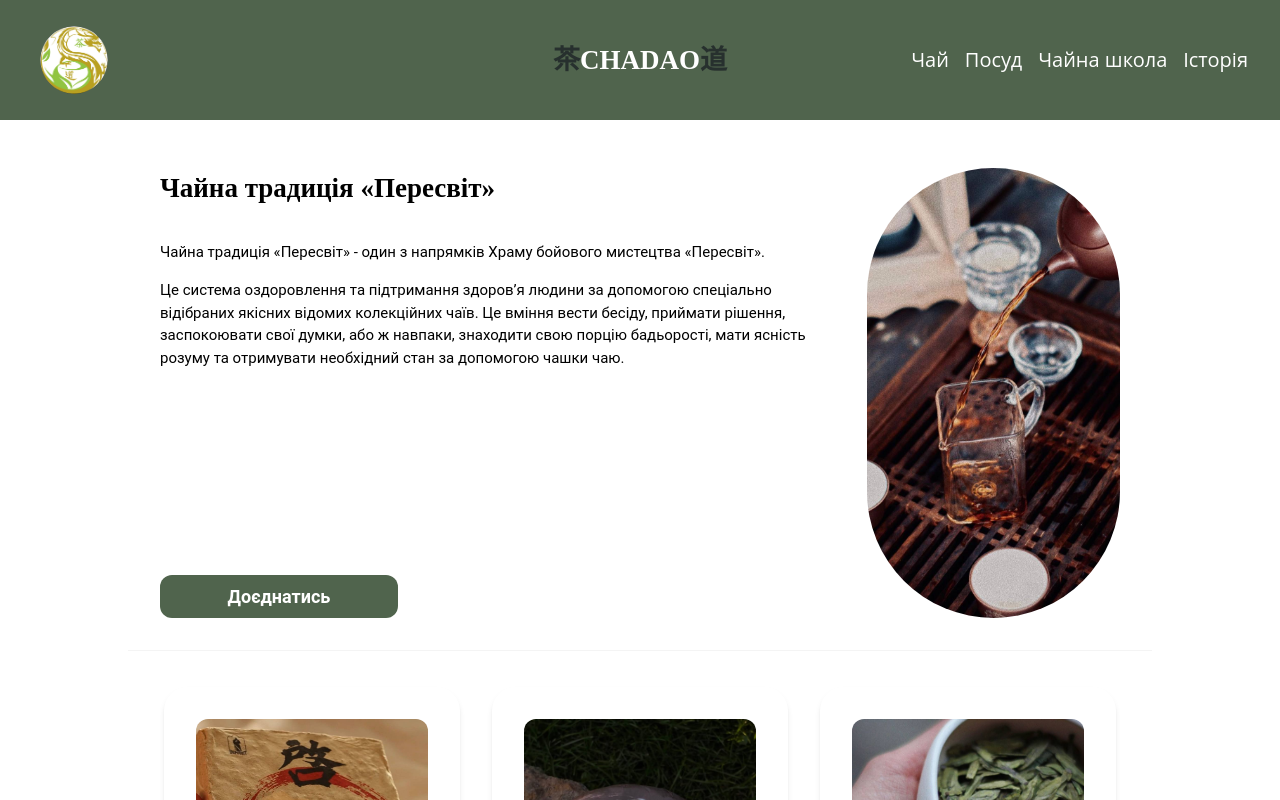
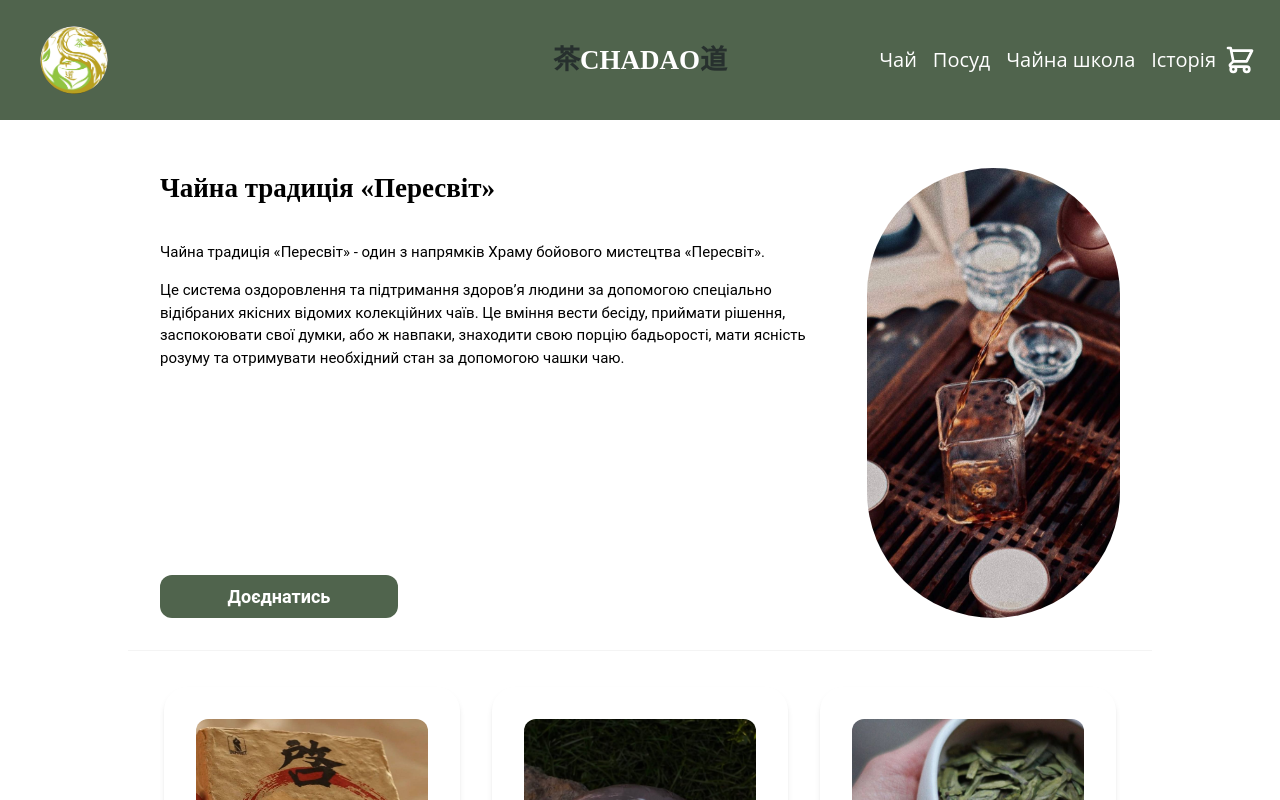
Before and after one commit to VladAntonov95/tea-master, a Next.js app: page / in a window 1280 px wide. Shown: the top 800 px of the page. Built offline with nearby package versions, Linux system fonts and the light colour scheme.

Commit message:
feat/add shopping cart, add logic for count in cart with use context

```diff
--- a/src/app/layout.js
+++ b/src/app/layout.js
@@ -1,35 +1,51 @@
+// root layout
+
 "use client";
-// import useState from react
 import { useState } from "react";
-
-// import styles
 import "../styles/globals.css";
-
-// import Header and Footer components
 import Header from "@/components/layout/Header/Header";
 import Footer from "@/components/layout/Footer/Footer";
-
-// import detailed sections
 import DetailedTea from "@/sections/DetailedTea/DetailedTea";
 import DetailedTableware from "@/sections/DetailedTableware/DetailedTableware";
 import DetailedSchool from "@/sections/DetailedSchool/DetailedSchool";
 import History from "@/sections/History/History";
-
-// export const metadata = {
-//   title: "Чайна Перетвореного Світогляду",
-//   description: "Чайна Перетвореного Світогляду",
-// };
-// make server metadata
+import Cart from "@/sections/Cart/Cart";
+import { CartProvider, useCart } from "@/context/CartContext";
 
 export default function RootLayout({ children }) {
-  // State to show ditailed section
   const [activeSection, setActiveSection] = useState("");
-
-  // State to reset selected tea
   const [selectedTea, setSelectedTea] = useState(null);
   const [selectedTableware, setSelectedTableware] = useState(null);
 
-  // Function to handle section click
+  return (
+    <CartProvider>
+      <LayoutContent
+        activeSection={activeSection}
+        setActiveSection={setActiveSection}
+        selectedTea={selectedTea}
+        setSelectedTea={setSelectedTea}
+        selectedTableware={selectedTableware}
+        setSelectedTableware={setSelectedTableware}
+      >
+        {children}
+      </LayoutContent>
+    </CartProvider>
+  );
+}
+
+// Создание нового компонента LayoutContent
+function LayoutContent({
+  activeSection,
+  setActiveSection,
+  selectedTea,
+  setSelectedTea,
+  selectedTableware,
+  setSelectedTableware,
+  children,
+}) {
+  const { cartItems, addToCart } = useCart(); // Теперь это будет работать
+
+  // Функция для обработки клика по секции
   const handleSectionClick = (section) => {
     if (section === "tea") {
       setSelectedTea(null);
@@ -40,9 +56,9 @@ export default function RootLayout({ children }) {
     window.scrollTo({ top: 0, behavior: "instant" });
   };
 
-  // Function to handle back click
+  // Функция для обработки нажатия кнопки "Назад"
   const handleBackClick = () => {
-    setActiveSection(""); // Сбрасываем активную секцию, чтобы вернуть на главный экран
+    setActiveSection("");
   };
 
   return (
@@ -52,15 +68,19 @@ export default function RootLayout({ children }) {
           onSectionClick={handleSectionClick}
           onBack={handleBackClick}
           activeSection={activeSection}
+          cartItems={cartItems} // Теперь передаем cartItems из контекста
         />
+
         <main className={`${activeSection ? "hidden" : "block"}`}>
           {children}
         </main>
+
         {activeSection === "tea" && (
           <DetailedTea
             onBack={handleBackClick}
             selectedTea={selectedTea}
             onSelectTea={setSelectedTea}
+            addToCart={addToCart}
           />
         )}
         {activeSection === "tableware" && (
@@ -69,6 +89,7 @@ export default function RootLayout({ children }) {
             selectedTableware={selectedTableware}
             onSelectTableware={setSelectedTableware}
             activeSection={activeSection}
+            addToCart={addToCart}
           />
         )}
         {activeSection === "school" && (
@@ -77,6 +98,9 @@ export default function RootLayout({ children }) {
             activeSection={activeSection}
           />
         )}
+        {activeSection === "cart" && (
+          <Cart onBack={handleBackClick} activeSection={activeSection} />
+        )}
         {activeSection === "history" && <History onBack={handleBackClick} />}
         <Footer activeSection={activeSection} />
       </body>
--- a/src/components/layout/Header/Header.jsx
+++ b/src/components/layout/Header/Header.jsx
@@ -10,10 +10,13 @@ import Image from "next/image";
 
 // import burger icon
 import { GiHamburgerMenu } from "react-icons/gi";
+import { HiOutlineShoppingCart } from "react-icons/hi";
 
 // Header component
-const Header = ({ onSectionClick, onBack, activeSection }) => {
+const Header = ({ onSectionClick, onBack, activeSection, cartItems }) => {
   const [isMenuOpen, setIsMenuOpen] = useState(false);
+
+  const cartItemCount = cartItems.length;
 
   // navigation links
   const links = [
@@ -77,6 +80,18 @@ const Header = ({ onSectionClick, onBack, activeSection }) => {
               </li>
             ))}
           </ul>
+          <button onClick={() => onSectionClick("cart")} className="relative">
+            <HiOutlineShoppingCart
+              className={`h-8 w-8 text-white-text ${activeSection === "tableware" || activeSection === "school" ? "hover:text-tableware-hover" : "hover:text-hover-color"} cursor-pointer`}
+            />
+            {cartItemCount > 0 && (
+              <span
+                className={`${activeSection === "tableware" || activeSection === "school" ? "bg-tableware-color" : "bg-dark-green"} absolute -right-2 -top-2 flex h-6 w-6 items-center justify-center rounded-full border-2 border-white-text text-m font-bold text-white-text`}
+              >
+                {cartItemCount}
+              </span>
+            )}
+          </button>
         </nav>
         <button className="ml-auto pr-4 laptop:hidden" onClick={toggleMenu}>
           <GiHamburgerMenu className="h-8 w-8 text-white-text" />
--- /dev/null
+++ b/src/context/CartContext.js
@@ -0,0 +1,24 @@
+// src/context/CartContext.js
+
+import React, { createContext, useContext, useState } from "react";
+
+const CartContext = createContext();
+
+export const CartProvider = ({ children }) => {
+  const [cartItems, setCartItems] = useState([]);
+
+  const addToCart = (item) => {
+    setCartItems((prevItems) => [...prevItems, item]);
+    console.log("addToCart:", item);
+  };
+
+  return (
+    <CartContext.Provider value={{ cartItems, addToCart }}>
+      {children}
+    </CartContext.Provider>
+  );
+};
+
+export const useCart = () => {
+  return useContext(CartContext);
+};
--- /dev/null
+++ b/src/sections/Cart/Cart.jsx
@@ -0,0 +1,18 @@
+import React from "react";
+
+const Cart = ({ onBack }) => {
+  return (
+    <section className="bg-yellow-200 p-8">
+      <h2 className="mb-4 font-merriweather text-lg font-bold">Корзина</h2>
+      <p className="mb-4 font-roboto text-m">Тут будуть ваші покупки</p>
+      <button
+        onClick={onBack}
+        className="bg-blue-500 text-white mt-4 rounded px-4 py-2 font-roboto text-sm"
+      >
+        Назад
+      </button>
+    </section>
+  );
+};
+
+export default Cart;
--- a/src/sections/DetailedTableware/DetailedTableware.jsx
+++ b/src/sections/DetailedTableware/DetailedTableware.jsx
@@ -19,6 +19,7 @@ const DetailedTableware = ({
   selectedTableware,
   onSelectTableware,
   activeSection,
+  addToCart,
 }) => {
   const handleTablewareSelect = (tableware) => {
     onSelectTableware(tableware);
@@ -76,6 +77,7 @@ const DetailedTableware = ({
                       className="mx-auto mt-4 px-[72px] py-2 font-roboto text-sm font-semibold"
                       title="Зробити замовленя посуду"
                       activeSection={activeSection}
+                      onClick={() => addToCart(selectedTableware)}
                     >
                       {`Замовити`}
                     </Button>
@@ -113,6 +115,7 @@ const DetailedTableware = ({
                 className="mx-auto mt-4 px-[72px] py-2 font-roboto text-sm font-semibold"
                 title="Зробити замовленя посуду"
                 activeSection={activeSection}
+                onClick={() => addToCart(selectedTableware)}
               >
                 {`Замовити`}
               </Button>
--- a/src/sections/DetailedTea/DetailedTea.jsx
+++ b/src/sections/DetailedTea/DetailedTea.jsx
@@ -11,7 +11,7 @@ import Button from "@/components/Button/Button";
 import { teas } from "../Tea/teas";
 
 // create DatailedTea component
-const DetailedTea = ({ onBack, selectedTea, onSelectTea }) => {
+const DetailedTea = ({ onBack, selectedTea, onSelectTea, addToCart }) => {
   const handleTeaSelect = (tea) => {
     onSelectTea(tea);
     window.scrollTo({ top: 0, behavior: "instant" });
@@ -64,6 +64,7 @@ const DetailedTea = ({ onBack, selectedTea, onSelectTea }) => {
                     <Button
                       className="mx-auto mt-4 px-[72px] py-2 font-roboto text-sm font-semibold"
                       title="Зробити замовленя чаю"
+                      onClick={() => addToCart(selectedTea)}
                     >
                       {`Замовити`}
                     </Button>
@@ -100,6 +101,7 @@ const DetailedTea = ({ onBack, selectedTea, onSelectTea }) => {
               <Button
                 className="mx-auto mt-4 px-[72px] py-2 font-roboto text-sm font-semibold"
                 title="Зробити замовленя чаю"
+                onClick={() => addToCart(selectedTea)}
               >
                 {`Замовити`}
               </Button>
--- a/src/sections/Tea/Swiper.jsx
+++ b/src/sections/Tea/Swiper.jsx
@@ -16,8 +16,13 @@ import "./swiper.css";
 // import tea base
 import { teas } from "./teas";
 
+// import useContext hook
+import { useCart } from "@/context/CartContext";
+
 // swiper component
 const TeaSwiper = () => {
+  const { addToCart } = useCart();
+  // console.log(addToCart);
   return (
     <Swiper
       spaceBetween={32}
@@ -69,7 +74,7 @@ const TeaSwiper = () => {
               height={286}
               className="h-auto max-h-[268px] min-h-[268px] w-full max-w-[286px] rounded-[12px]"
             />
-            <h3 className="font-merriweather mt-4 text-center text-m font-semibold">
+            <h3 className="mt-4 text-center font-merriweather text-m font-semibold">
               {tea.name}
             </h3>
             <p className="mt-2 text-center font-roboto text-s">
@@ -78,6 +83,7 @@ const TeaSwiper = () => {
             <Button
               className="mx-auto mt-4 px-[72px] py-2 font-roboto text-md font-semibold tablet:mt-8"
               title="Зробити замовленя чаю"
+              onClick={() => addToCart(tea)}
             >
               Замовити
             </Button>
--- a/src/sections/Tea/Tea.jsx
+++ b/src/sections/Tea/Tea.jsx
@@ -2,12 +2,16 @@
 // import swiper component
 import TeaSwiper from "./Swiper";
 
+// import context hook
+import { useCart } from "@/context/CartContext"; // Импортируем хук контекста
+
 // Tea component
 export const Tea = () => {
+  const { addToCart } = useCart();
   return (
     <section className="container min-w-[320px] border-b border-b-sections-border mobile:min-w-[375px] bigMobile:min-w-[425px] tablet:min-w-[768px] laptop:min-w-[1024px] desktop:min-w-[1440px]">
       <section className="m-auto flex max-w-[304px] py-4 tablet:max-w-[768px] laptop:max-w-[1024px] laptop:py-8 desktop:max-w-[1440px]">
-        <TeaSwiper />
+        <TeaSwiper addToCart={addToCart} />
       </section>
     </section>
   );
```
